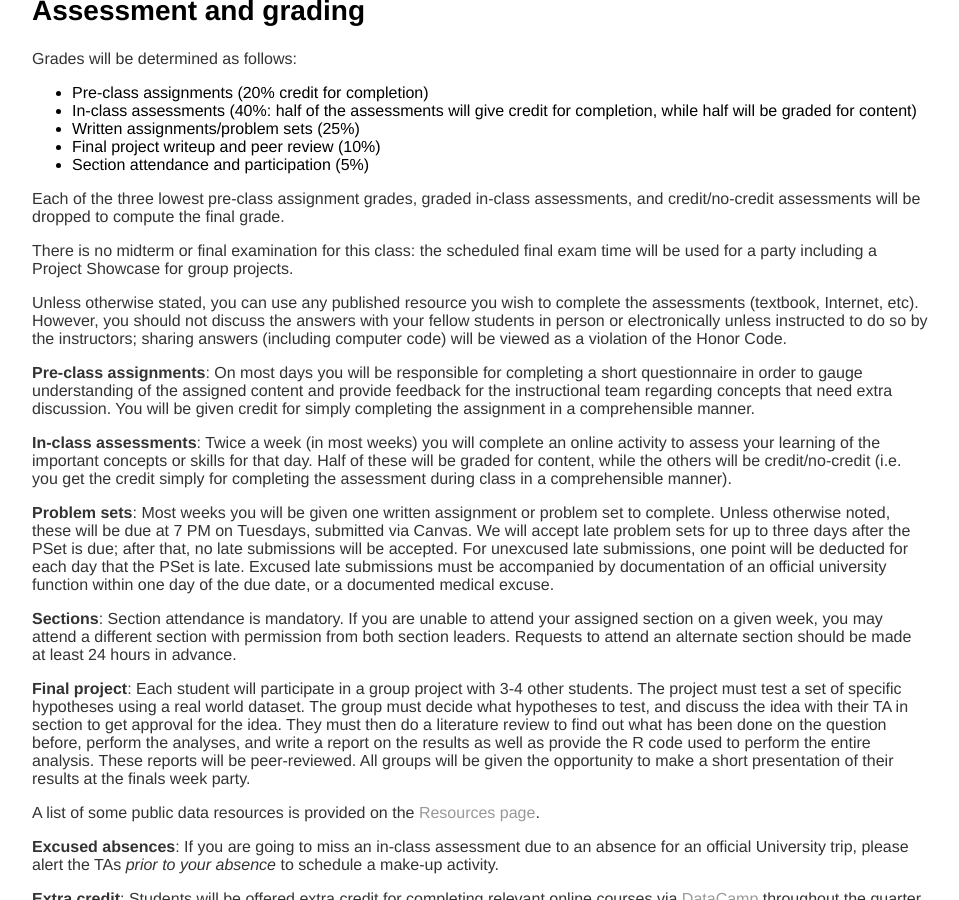
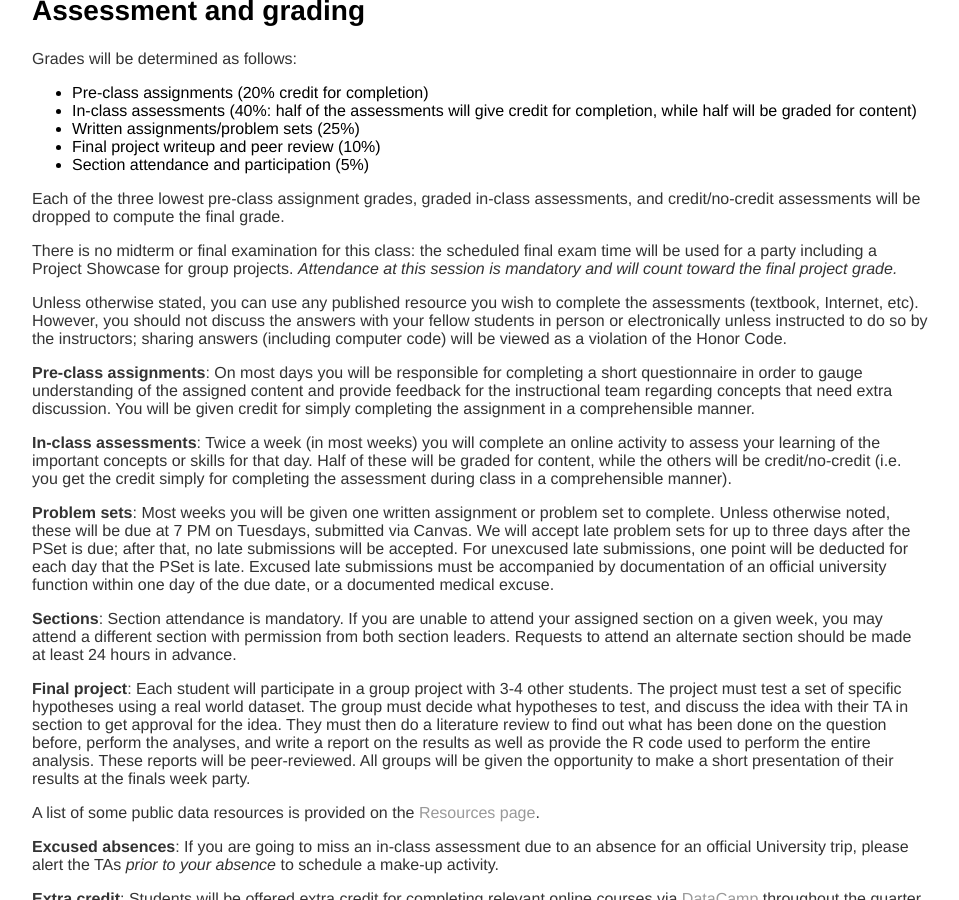
Before and after one commit to stats60/stats60.github.io, a Jekyll site: the page built from prospectus/index.md, in a window 1280 px wide and 900 px high, scrolled down 1325 px. Shown: the whole window, without its empty margins (160-1119 px from the left). Built offline with Jekyll 4.4.1, drawn with Linux system fonts in a browser that asks for light colours; our own code applies the rules of GitHub Pages for plain Markdown files.

Commit message:
added info about mandatory attendance at final

```diff
--- a/prospectus/index.md
+++ b/prospectus/index.md
@@ -51,7 +51,7 @@ Grades will be determined as follows:
 
 Each of the three lowest pre-class assignment grades, graded in-class assessments, and credit/no-credit assessments will be dropped to compute the final grade.
 
-There is no midterm or final examination for this class: the scheduled final exam time will be used for a party including a Project Showcase for group projects.
+There is no midterm or final examination for this class: the scheduled final exam time will be used for a party including a Project Showcase for group projects.  *Attendance at this session is mandatory and will count toward the final project grade.*
 
 Unless otherwise stated, you can use any published resource you wish to complete the assessments (textbook, Internet, etc).  However, you should not discuss the answers with your fellow students in person or electronically unless instructed to do so by the instructors; sharing answers (including computer code) will be viewed as a violation of the Honor Code.
 
```
